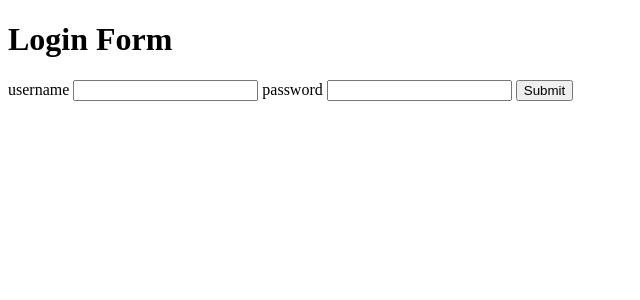
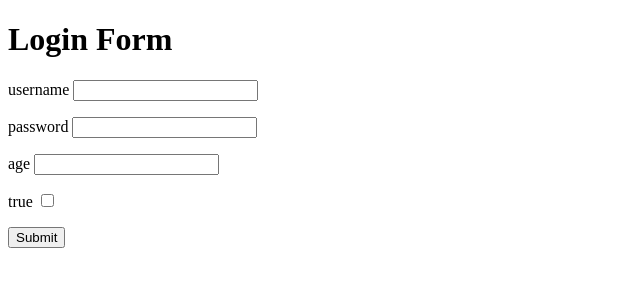
Before and after one commit to madhatter9352/wtforms, a Flask app: page / in a window 1280 px wide. Shown: the top 300 px of the page, without its empty margins (0-640 px from the left). Run offline with Flask 2, Linux system fonts and the light colour scheme.

Commit message:
Adding new fields

```diff
--- a/app.py
+++ b/app.py
@@ -1,6 +1,6 @@
 from flask import Flask, render_template
 from flask_wtf import FlaskForm
-from wtforms import StringField, PasswordField
+from wtforms import StringField, PasswordField, IntegerField, BooleanField
 from wtforms.validators import InputRequired, Length, AnyOf
 
 app = Flask(__name__)
@@ -11,6 +11,8 @@ class LoginForm(FlaskForm):
     username = StringField('username', validators=[InputRequired(),
                                                    Length(min = 4, max = 8, message='Must be between 4 and 8 characters')])
     password = PasswordField('password', validators=[InputRequired()])
+    age = IntegerField('age')
+    true = BooleanField('true')
 
 
 @app.route('/', methods =['GET', 'POST'])
--- a/templates/index.html
+++ b/templates/index.html
@@ -10,15 +10,35 @@
         {{ form.csrf_token }}
         {{ form.username.label }}
         {{ form.username }}
+        <ul>
         {% for error in form.username.errors %}
             <li style="color:red;">{{ error }}</li>
         {% endfor %}
+        </ul>
 
         {{ form.password.label }}
         {{ form.password }}
+        <ul>
         {% for error in form.password.errors %}
             <li style="color:red;">{{ error }}</li>
         {% endfor %}
+        </ul>
+
+        {{ form.age.label }}
+        {{ form.age }}
+        <ul>
+            {% for error in form.age.errors %}
+                <li style="color:red">{{ error }}</li>
+            {% endfor %}
+        </ul>
+
+        {{ form.true.label }}
+        {{ form.true }}
+        <ul>
+            {% for error in form.true.errors %}
+                <li style="color:red">{{ error }}</li>
+            {% endfor %}
+        </ul>
 
         <input type="submit" value="Submit">
     </form>
```
